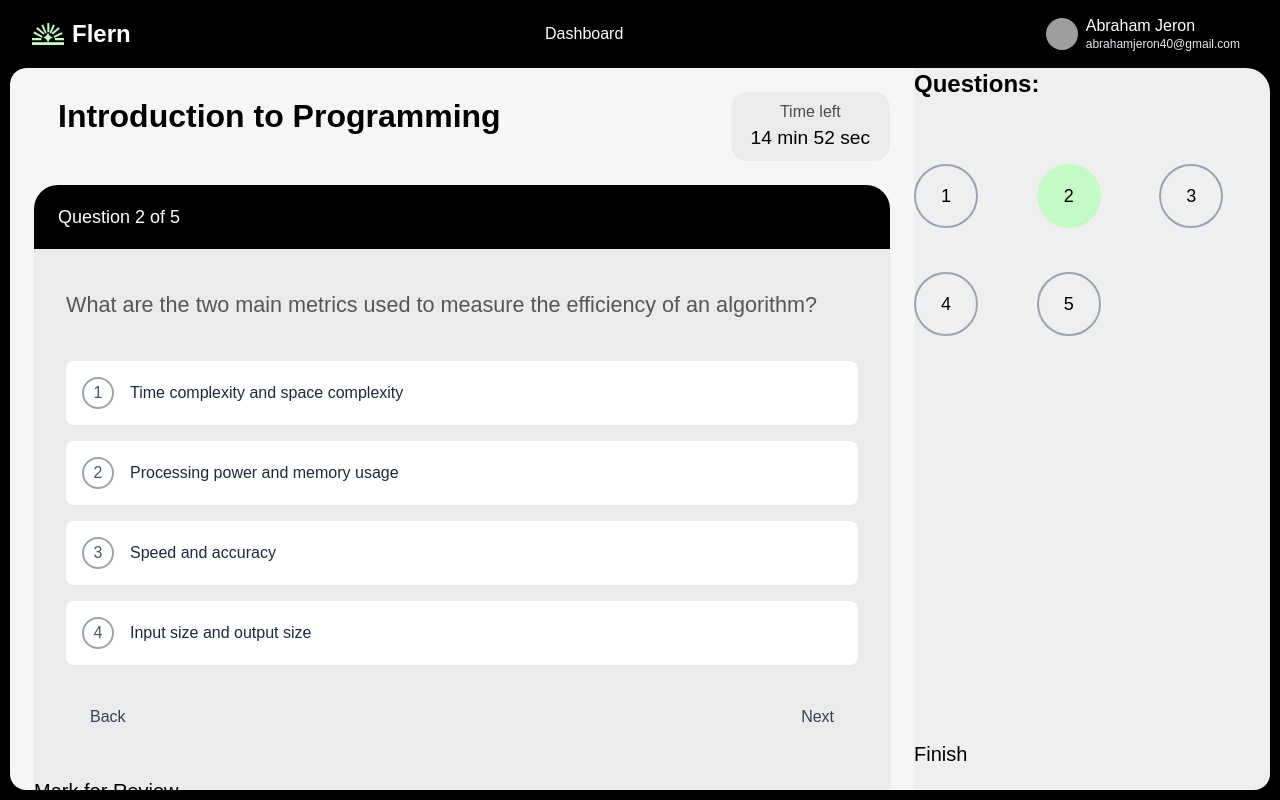
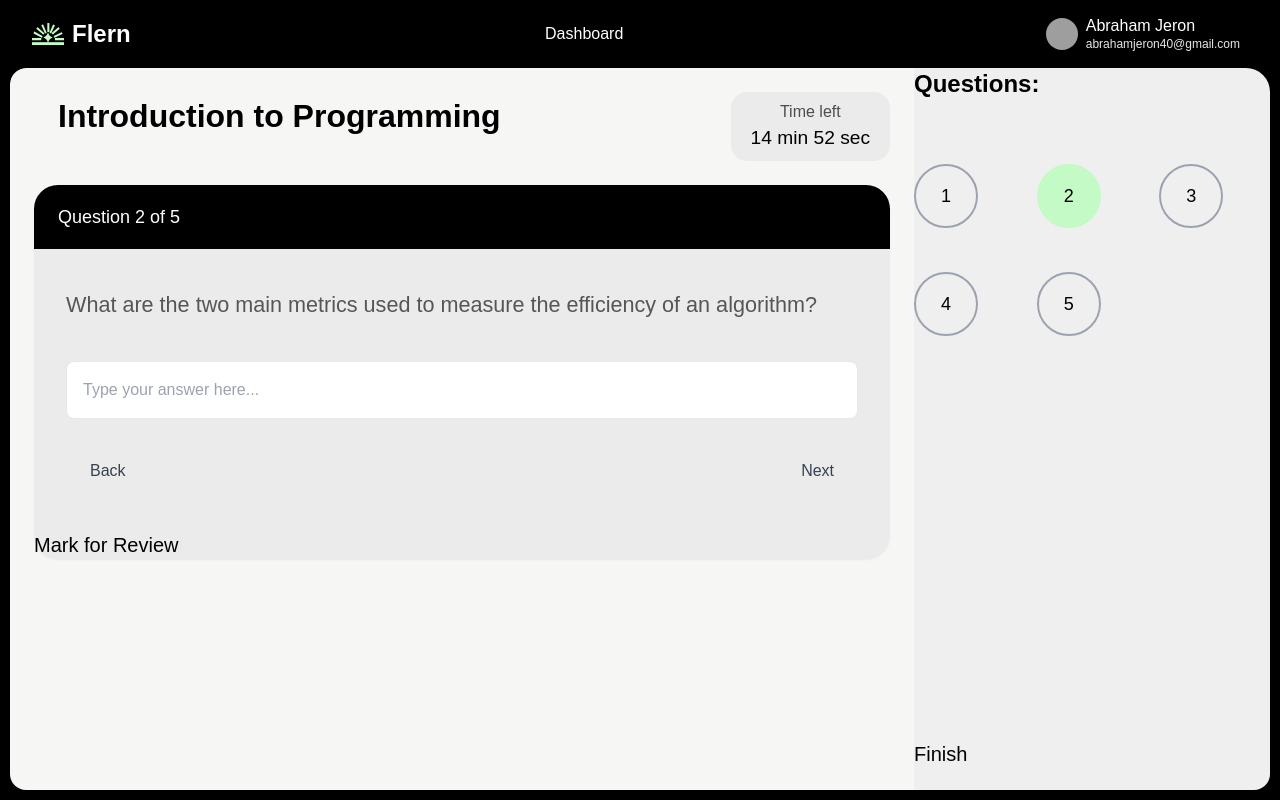
Before and after one commit to mugilankani/Flern, a React (Vite) app in the folder client/: page /quiz in a window 1280 px wide. Both pictures are taken after a click on the button "Next". Built offline with nearby package versions, Linux system fonts and the light colour scheme; grey boxes are pictures that could not be loaded; a web font is replaced by a local one.

Commit message:
updated quiz

```diff
--- a/client/src/components/Quiz/content.jsx
+++ b/client/src/components/Quiz/content.jsx
@@ -1,38 +1,195 @@
-import React, { useState,useEffect } from "react";
+// import React, { useState,useEffect } from "react";
+// import modules from "../../data/modules";
+// import content from "../../data/content";
+// import SideNav from "../Quiz/sidenav";  // Import the SideNav component
+
+// export default function Content() {
+//   const [currentQuestionIndex, setCurrentQuestionIndex] = useState(0);
+//   const [selectedOptionIndex, setSelectedOptionIndex] = useState(null); // Track selected option index
+//   const [completedQuestions, setCompletedQuestions] = useState([]); // Track completed questions
+//   const totalQuestions = content.quiz.length;
+
+//   const handleNext = () => {
+//     if (currentQuestionIndex < totalQuestions - 1) {
+//       setCurrentQuestionIndex(currentQuestionIndex + 1);
+//       setSelectedOptionIndex(null); // Reset selection on next question
+//     }
+//   };
+
+//   const handleBack = () => {
+//     if (currentQuestionIndex > 0) {
+//       setCurrentQuestionIndex(currentQuestionIndex - 1);
+//       setSelectedOptionIndex(null); // Reset selection on previous question
+//     }
+//   };
+
+//   const currentQuestion = content.quiz[currentQuestionIndex];
+
+//   const handleOptionClick = (index) => {
+//     // Toggle the selected option
+//     setSelectedOptionIndex(selectedOptionIndex === index ? null : index);
+//   };
+
+//   const handleQuestionClick = (number) => {
+//     setCurrentQuestionIndex(number - 1);
+//     setSelectedOptionIndex(null); // Reset selection when jumping to another question
+//   };
+
+//   const handleCompleteQuestion = () => {
+//     if (!completedQuestions.includes(currentQuestionIndex + 1)) {
+//       setCompletedQuestions([...completedQuestions, currentQuestionIndex + 1]);
+//     }
+//   };
+
+//   const initialTime = 30 * 30;
+//   const [timeLeft, setTimeLeft] = useState(initialTime);
+
+//   useEffect(() => {
+//     // Set up the countdown
+//     const timer = setInterval(() => {
+//       setTimeLeft(prevTime => (prevTime > 0 ? prevTime - 1 : 0));
+//     }, 1000);
+
+//     // Cleanup interval on component unmount
+//     return () => clearInterval(timer);
+//   }, []);
+
+//   // Convert timeLeft from seconds to hours, minutes, and seconds
+//   const hours = Math.floor(timeLeft / 3600);
+//   const minutes = Math.floor((timeLeft % 3600) / 60);
+//   const seconds = timeLeft % 60;
+
+//   return (
+//     <div className="flex w-full">
+//       {/* SideNav Component */}
+
+
+//       {/* Main Content */}
+//       <div className="w-full bg-[#F6F6F5] rounded-l-2xl p-6 overflow-y-scroll h-screen">
+//         <div className="flex justify-between">
+//             <h1 className="text-[2rem] font-semibold px-6">{modules[0].title}</h1>
+//             <div className="flex-col text-center bg-[#EBEBEB] p-2 px-5 rounded-2xl">
+//                 <h2 className="font-normal text-[#4d4d4d]">Time left</h2>
+//                 <h1 className="text-[1.2rem] font-medium">
+//                 {hours > 0 ? `${hours} hr` : ""}
+//                 {minutes > 0 ? ` ${minutes} min` : ""}
+//                 {seconds > 0 || (hours === 0 && minutes === 0) ? ` ${seconds} sec` : ""}
+//                 </h1>
+//             </div>
+//         </div>
+
+//         <div className="mt-6">
+//           <div className="bg-[#EBEBEB] rounded-3xl shadow-sm">
+//             {/* Question Header */}
+//             <div className="bg-black h-16 flex items-center px-6 rounded-t-3xl">
+//               <h3 className="text-white text-lg">
+//                 Question {currentQuestionIndex + 1} of {totalQuestions}
+//               </h3>
+//             </div>
+
+//             {/* Question Text */}
+//             <div className="px-8 py-10">
+//               <p className="text-[1.35rem] text-[#565656]">{currentQuestion.question}</p>
+//             </div>
+
+//             {/* Options */}
+//             <div className="px-8 pb-8 space-y-4">
+//               {currentQuestion.options.map((option, index) => (
+//                 <div
+//                   key={index}
+//                   className={`flex items-center rounded-lg p-4 transition-colors
+//                     ${selectedOptionIndex === index ? 'bg-[#C4FAC6]' : 'bg-white hover:bg-gray-50'}`}
+//                   onClick={() => handleOptionClick(index)} // Toggle selection
+//                 >
+//                   <div className="flex-shrink-0 w-8 h-8 rounded-full border-2 border-gray-400 flex items-center justify-center mr-4">
+//                     <span className="text-gray-600">{index + 1}</span>
+//                   </div>
+//                   <p className="text-gray-800">{option}</p>
+//                 </div>
+//               ))}
+//             </div>
+
+//             {/* Navigation */}
+//             <div className="px-8 pb-6 flex justify-between">
+//               <button
+//                 onClick={handleBack}
+//                 disabled={currentQuestionIndex === 0}
+//                 className="px-6 py-2 text-gray-700 hover:text-gray-900 font-medium disabled:opacity-50 disabled:cursor-not-allowed"
+//               >
+//                 Back
+//               </button>
+//               <button
+//                 onClick={handleNext}
+//                 disabled={currentQuestionIndex === totalQuestions - 1}
+//                 className="px-6 py-2 text-gray-700 hover:text-gray-900 font-medium disabled:opacity-50 disabled:cursor-not-allowed"
+//               >
+//                 Next
+//               </button>
+//             </div>
+
+//             {/* Complete Question Button */}
+//             <button
+//               onClick={handleCompleteQuestion}
+//               className="mt-4 text-xl font-medium hover:text-gray-600 transition-colors"
+//             >
+//               Mark for Review
+//             </button>
+//           </div>
+//         </div>
+//       </div>
+//       <SideNav
+//         currentQuestion={currentQuestionIndex + 1}  // currentQuestion is 1-based in the SideNav
+//         totalQuestions={totalQuestions}
+//         completedQuestions={completedQuestions}
+//         onQuestionClick={handleQuestionClick}
+//       />
+//     </div>
+//   );
+// }
+
+
+import React, { useState, useEffect } from "react";
 import modules from "../../data/modules";
 import content from "../../data/content";
-import SideNav from "../Quiz/sidenav";  // Import the SideNav component
+import SideNav from "../Quiz/sidenav";
 
 export default function Content() {
   const [currentQuestionIndex, setCurrentQuestionIndex] = useState(0);
-  const [selectedOptionIndex, setSelectedOptionIndex] = useState(null); // Track selected option index
-  const [completedQuestions, setCompletedQuestions] = useState([]); // Track completed questions
+  const [selectedOptionIndex, setSelectedOptionIndex] = useState(null);
+  const [completedQuestions, setCompletedQuestions] = useState([]);
+  const [fillInTheBlankAnswer, setFillInTheBlankAnswer] = useState("");
+  const [shortAnswer, setShortAnswer] = useState("");
   const totalQuestions = content.quiz.length;
 
   const handleNext = () => {
     if (currentQuestionIndex < totalQuestions - 1) {
       setCurrentQuestionIndex(currentQuestionIndex + 1);
-      setSelectedOptionIndex(null); // Reset selection on next question
+      setSelectedOptionIndex(null);
+      setFillInTheBlankAnswer("");
+      setShortAnswer("");
     }
   };
 
   const handleBack = () => {
     if (currentQuestionIndex > 0) {
       setCurrentQuestionIndex(currentQuestionIndex - 1);
-      setSelectedOptionIndex(null); // Reset selection on previous question
+      setSelectedOptionIndex(null);
+      setFillInTheBlankAnswer("");
+      setShortAnswer("");
     }
   };
 
   const currentQuestion = content.quiz[currentQuestionIndex];
 
   const handleOptionClick = (index) => {
-    // Toggle the selected option
-    setSelectedOptionIndex(selectedOptionIndex === index ? null : index);
+    setSelectedOptionIndex(index);
   };
 
   const handleQuestionClick = (number) => {
     setCurrentQuestionIndex(number - 1);
-    setSelectedOptionIndex(null); // Reset selection when jumping to another question
+    setSelectedOptionIndex(null);
+    setFillInTheBlankAnswer("");
+    setShortAnswer("");
   };
 
   const handleCompleteQuestion = () => {
@@ -45,29 +202,22 @@ export default function Content() {
   const [timeLeft, setTimeLeft] = useState(initialTime);
 
   useEffect(() => {
-    // Set up the countdown
     const timer = setInterval(() => {
-      setTimeLeft(prevTime => (prevTime > 0 ? prevTime - 1 : 0));
+      setTimeLeft((prevTime) => (prevTime > 0 ? prevTime - 1 : 0));
     }, 1000);
 
-    // Cleanup interval on component unmount
     return () => clearInterval(timer);
   }, []);
 
-  // Convert timeLeft from seconds to hours, minutes, and seconds
   const hours = Math.floor(timeLeft / 3600);
   const minutes = Math.floor((timeLeft % 3600) / 60);
   const seconds = timeLeft % 60;
 
   return (
     <div className="flex w-full">
-      {/* SideNav Component */}
-
-
-      {/* Main Content */}
       <div className="w-full bg-[#F6F6F5] rounded-l-2xl p-6 overflow-y-scroll h-screen">
         <div className="flex justify-between">
-            <h1 className="text-[2rem] font-semibold px-6">{modules[0].title}</h1>
+          <h1 className="text-[2rem] font-semibold px-6">{modules[0]?.title}</h1>
           <div className="flex-col text-center bg-[#EBEBEB] p-2 px-5 rounded-2xl">
             <h2 className="font-normal text-[#4d4d4d]">Time left</h2>
             <h1 className="text-[1.2rem] font-medium">
@@ -80,36 +230,49 @@ export default function Content() {
 
         <div className="mt-6">
           <div className="bg-[#EBEBEB] rounded-3xl shadow-sm">
-            {/* Question Header */}
             <div className="bg-black h-16 flex items-center px-6 rounded-t-3xl">
               <h3 className="text-white text-lg">
                 Question {currentQuestionIndex + 1} of {totalQuestions}
               </h3>
             </div>
 
-            {/* Question Text */}
             <div className="px-8 py-10">
               <p className="text-[1.35rem] text-[#565656]">{currentQuestion.question}</p>
             </div>
 
-            {/* Options */}
             <div className="px-8 pb-8 space-y-4">
-              {currentQuestion.options.map((option, index) => (
+              {currentQuestion.questionType === "1" && currentQuestion.options ? (
+                currentQuestion.options.map((option, index) => (
                   <div
                     key={index}
                     className={`flex items-center rounded-lg p-4 transition-colors
                       ${selectedOptionIndex === index ? 'bg-[#C4FAC6]' : 'bg-white hover:bg-gray-50'}`}
-                  onClick={() => handleOptionClick(index)} // Toggle selection
+                    onClick={() => handleOptionClick(index)}
                   >
                     <div className="flex-shrink-0 w-8 h-8 rounded-full border-2 border-gray-400 flex items-center justify-center mr-4">
                       <span className="text-gray-600">{index + 1}</span>
                     </div>
                     <p className="text-gray-800">{option}</p>
                   </div>
-              ))}
+                ))
+              ) : currentQuestion.questionType === "2" ? (
+                <input
+                  type="text"
+                  className="w-full p-4 border rounded-lg"
+                  placeholder="Type your answer here..."
+                  value={fillInTheBlankAnswer}
+                  onChange={(e) => setFillInTheBlankAnswer(e.target.value)}
+                />
+              ) : currentQuestion.questionType === "3" ? (
+                <textarea
+                  className="w-full p-4 border rounded-lg"
+                  placeholder="Write your answer here..."
+                  value={shortAnswer}
+                  onChange={(e) => setShortAnswer(e.target.value)}
+                ></textarea>
+              ) : null}
             </div>
 
-            {/* Navigation */}
             <div className="px-8 pb-6 flex justify-between">
               <button
                 onClick={handleBack}
@@ -127,7 +290,6 @@ export default function Content() {
               </button>
             </div>
 
-            {/* Complete Question Button */}
             <button
               onClick={handleCompleteQuestion}
               className="mt-4 text-xl font-medium hover:text-gray-600 transition-colors"
@@ -138,7 +300,7 @@ export default function Content() {
         </div>
       </div>
       <SideNav
-        currentQuestion={currentQuestionIndex + 1}  // currentQuestion is 1-based in the SideNav
+        currentQuestion={currentQuestionIndex + 1}
         totalQuestions={totalQuestions}
         completedQuestions={completedQuestions}
         onQuestionClick={handleQuestionClick}
--- a/client/src/data/content.js
+++ b/client/src/data/content.js
@@ -20,13 +20,13 @@ const content = {
         "answer": "Encryption"
       },
       {
-        "questionType":"4",
+        "questionType":"1",
         "question": "Why is algorithm efficiency important?",
         "options": ["To make the program run slower", "To minimize the use of resources like time and memory", "To increase processing power", "To simplify the code"],
         "answer": "To minimize the use of resources like time and memory"
       },
       {
-        "questionType":"5",
+        "questionType":"2",
         "question": "Which area of computer science frequently uses algorithms?",
         "options": ["Artificial intelligence", "Operating systems", "Networking", "All of the above"],
         "answer": "All of the above"
```
Lines whose indentation alone changed are shown as unchanged.
